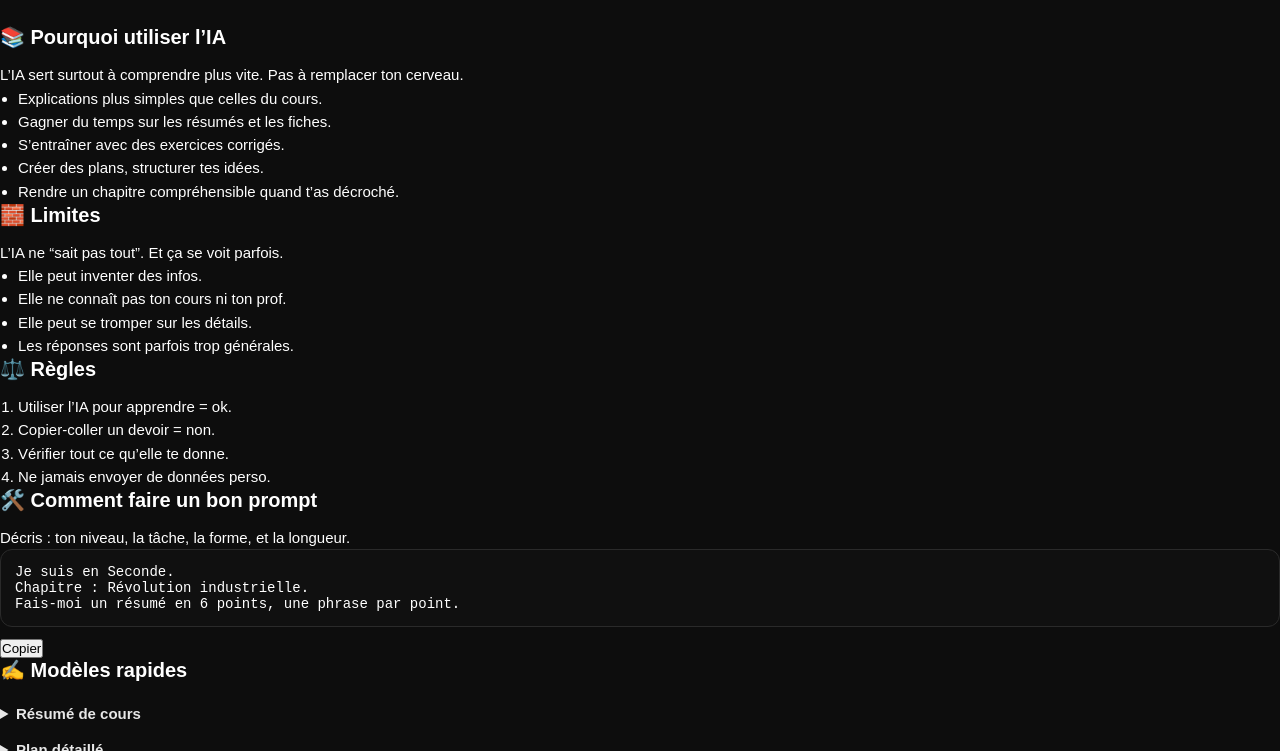
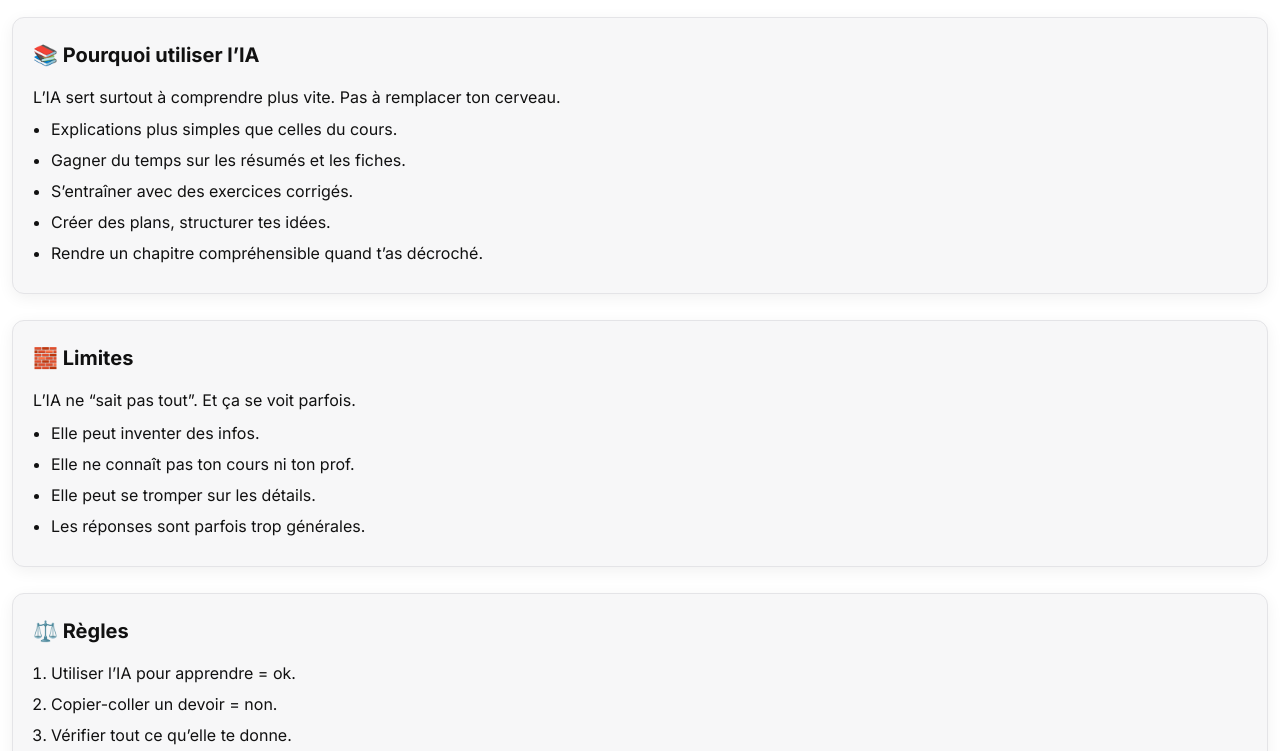
Before and after one commit to 1001amaury/IA-POUR-LES-COURS, a plain HTML site: page index.html in a window 1280 px wide. Shown: the part 120-871 px from the top of the page. Drawn offline with Linux system fonts and the light colour scheme.

Commit message:
Update styles.css

```diff
--- a/styles.css
+++ b/styles.css
@@ -1,13 +1,12 @@
 :root {
-  --bg: #0d0d0d;
-  --fg: #ffffff;
-  --muted: #bdbdbd;
-  --card: #161616;
-  --border: #222;
-  --radius: 16px;
-  --shadow: 0 8px 28px rgba(0,0,0,.4);
-  --accent: #e7e7e7;
-  --hover: #1d1d1d;
+  --bg: #ffffff;
+  --text: #111111;
+  --muted: #555;
+  --light: #f7f7f8;
+  --border: #e4e4e7;
+  --accent: #6366f1;
+  --radius: 12px;
+  --shadow: 0 4px 16px rgba(0,0,0,0.06);
 }
 
 * {
@@ -17,180 +16,131 @@
 }
 
 body {
+  font-family: "Inter", sans-serif;
   background: var(--bg);
-  color: var(--fg);
-  font-family: "Montserrat", sans-serif;
-  overflow-x: hidden;
+  color: var(--text);
+  padding: 28px 12px 60px;
+  line-height: 1.55;
 }
 
-/* -----------------------------------
-   ANIMATIONS GLOBAL
------------------------------------ */
+/* ------------------ HEADER ------------------ */
 
-.fade-in {
-  opacity: 0;
-  animation: fade 1s forwards ease-out;
+.hero {
+  text-align: center;
+  margin-bottom: 34px;
 }
 
-@keyframes fade {
-  to { opacity: 1; }
-}
-
-.slide-up {
-  opacity: 0;
-  transform: translateY(18px);
-  animation: slideUp 0.7s forwards ease-out;
-}
-
-@keyframes slideUp {
-  to {
-    opacity: 1;
-    transform: translateY(0);
-  }
-}
-
-/* -----------------------------------
-   HEADER
------------------------------------ */
-
-.hero {
-  padding: 50px 0 28px;
-  text-align: center;
-}
-
-.title-anim {
-  font-size: 30px;
+.hero h1 {
+  font-size: 28px;
   font-weight: 800;
-  animation: pop 0.6s ease-out;
-}
-
-@keyframes pop {
-  0% { transform: scale(0.85); opacity: 0; }
-  100% { transform: scale(1); opacity: 1; }
+  animation: fadeIn 0.6s ease-out;
 }
 
 .subtitle {
-  margin-top: 6px;
+  margin-top: 8px;
   font-size: 15px;
   color: var(--muted);
 }
 
-/* -----------------------------------
-   LAYOUT
------------------------------------ */
+/* ------------------ BLOCK SECTIONS ------------------ */
 
-.container {
-  max-width: 780px;
-  margin: 0 auto;
-  padding: 0 18px;
+.block {
+  background: var(--light);
+  padding: 22px 20px;
+  border-radius: var(--radius);
+  border: 1px solid var(--border);
+  margin-bottom: 26px;
+  box-shadow: var(--shadow);
+  animation: fadeUp 0.6s ease-out;
 }
 
-/* -----------------------------------
-   CARDS
------------------------------------ */
-
-.card {
-  background: var(--card);
-  border: 1px solid var(--border);
-  border-radius: var(--radius);
-  padding: 24px 20px;
-  margin-bottom: 22px;
-  box-shadow: var(--shadow);
-  transition: transform .25s, background .25s;
+.block h2 {
+  font-size: 20px;
+  font-weight: 700;
+  margin-bottom: 14px;
 }
 
-/* Hover effet premium */
-.card:hover {
-  transform: translateY(-3px);
-  background: var(--hover);
+.block ul, .block ol {
+  padding-left: 18px;
+  margin-top: 8px;
 }
 
-/* -----------------------------------
-   TITRES & TEXTE
------------------------------------ */
-
-h2 {
-  font-size: 20px;
-  margin-bottom: 14px;
-  font-weight: 700;
+.block li {
+  margin-bottom: 6px;
 }
 
-p, li, summary {
-  font-size: 15px;
-  line-height: 1.55;
-  color: var(--fg);
+/* ------------------ DETAILS ------------------ */
+
+details {
+  background: #fff;
+  padding: 14px 14px;
+  border-radius: var(--radius);
+  border: 1px solid var(--border);
+  margin: 10px 0;
+  cursor: pointer;
+  transition: 0.2s;
 }
 
-ul, ol {
-  padding-left: 18px;
+details:hover {
+  border-color: var(--accent);
 }
 
-/* -----------------------------------
-   DETAILS
------------------------------------ */
-
 summary {
-  cursor: pointer;
-  padding: 6px 0;
   font-weight: 600;
-  color: var(--accent);
-  transition: .3s;
+  margin-bottom: 8px;
 }
 
-summary:hover {
-  opacity: .7;
+/* ------------------ PROMPTS ------------------ */
+
+pre.prompt {
+  background: var(--light);
+  border: 1px solid var(--border);
+  padding: 14px;
+  border-radius: var(--radius);
+  white-space: pre-wrap;
+  margin-bottom: 8px;
+  font-size: 14px;
 }
 
-/* -----------------------------------
-   PROMPTS
------------------------------------ */
+/* ------------------ BUTTON ------------------ */
 
-pre.prompt {
-  background: #101010;
-  padding: 14px;
-  border-radius: 12px;
-  border: 1px solid #2a2a2a;
-  font-size: 14px;
-  white-space: pre-wrap;
-  margin-bottom: 12px;
-  transition: 0.3s;
+.copy-btn {
+  width: 100%;
+  padding: 10px 0;
+  font-size: 15px;
+  font-weight: 600;
+  border-radius: var(--radius);
+  border: none;
+  background: var(--accent);
+  color: white;
+  cursor: pointer;
+  transition: 0.2s;
 }
 
-pre.prompt:hover {
-  background: #151515;
+.copy-btn:hover {
+  opacity: 0.9;
 }
 
-/* -----------------------------------
-   BUTTONS
------------------------------------ */
-
-.btn {
-  width: 100%;
-  padding: 12px 0;
-  margin-top: 4px;
-  border-radius: 12px;
-  border: 1px solid var(--border);
-  background: #ffffff12;
-  color: var(--fg);
-  font-size: 15px;
-  font-weight: 600;
-  cursor: pointer;
-  transition: .25s;
-}
-
-.btn:hover {
-  background: #ffffff25;
-}
-
-.btn:active {
+.copy-btn:active {
   transform: scale(0.97);
 }
 
-/* -----------------------------------
-   GRID
------------------------------------ */
+/* ------------------ ANIMATIONS ------------------ */
 
-.grid {
-  display: grid;
-  gap: 20px;
+.fade-in {
+  animation: fadeIn 0.5s ease-out;
 }
+
+.fade-up {
+  animation: fadeUp 0.6s ease-out;
+}
+
+@keyframes fadeIn {
+  from {opacity: 0;}
+  to {opacity: 1;}
+}
+
+@keyframes fadeUp {
+  from {opacity: 0; transform: translateY(18px);}
+  to {opacity: 1; transform: translateY(0);}
+}
```
